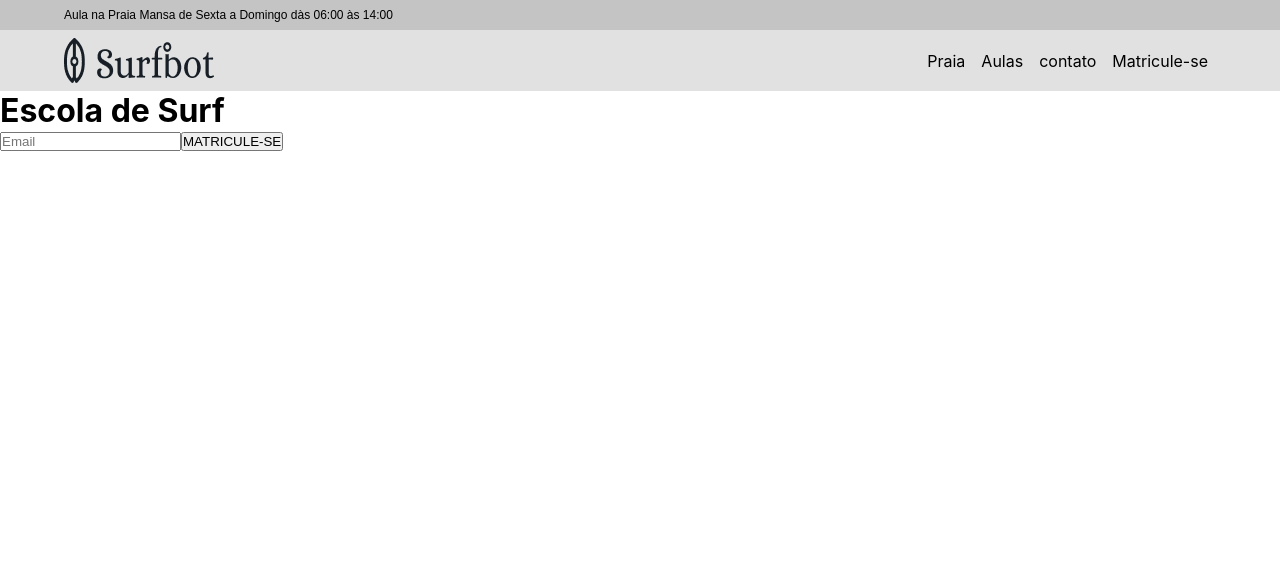
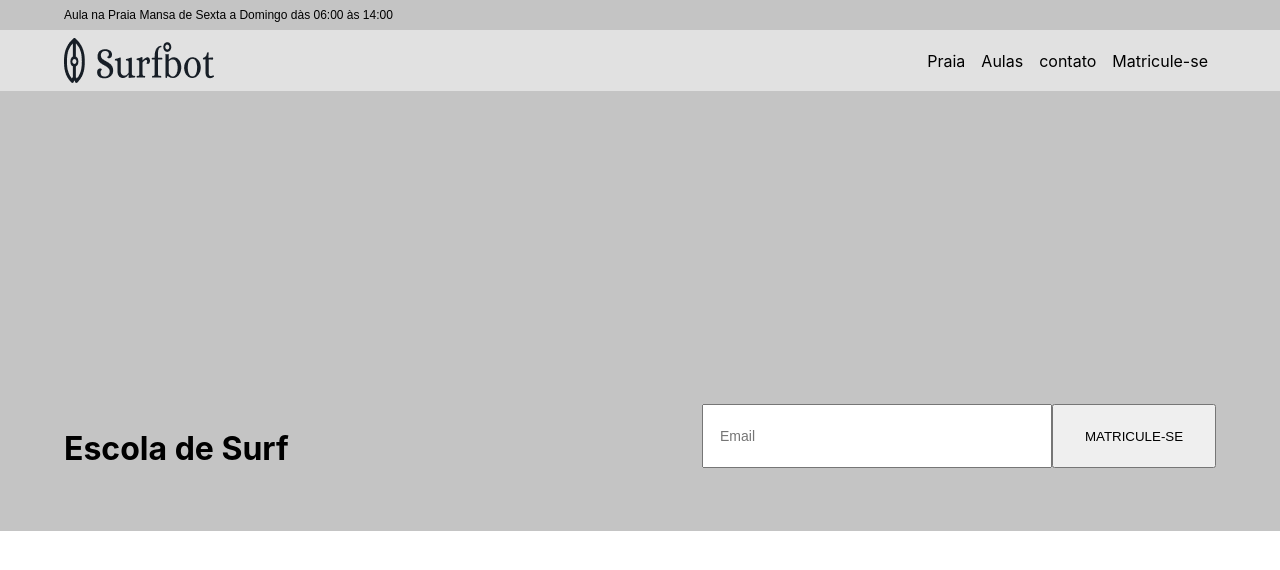
Before and after one commit to lucas-chave/project-surfbot-ui-origamid, a React (Create React App) app in the folder surfbot-origamid/: page / in a window 1280 px wide. Shown: the top 570 px of the page. Built offline with nearby package versions, Linux system fonts and the light colour scheme.

Commit message:
add banner and css

```diff
--- a/surfbot-origamid/src/components/Banner.jsx
+++ b/surfbot-origamid/src/components/Banner.jsx
@@ -1,7 +1,9 @@
+import '../css/banner.css';
+
 function Banner() {
   return (
-    <div>
-      <h1 className="h1">Escola de Surf</h1>
+    <div className="container-banner">
+      <h1>Escola de Surf</h1>
       <form className="form-email">
         <label htmlFor="email">
         <input
@@ -9,9 +11,10 @@ function Banner() {
           placeholder="Email"
           type="email"
           name="email"
+          id="email"
         />
         </label>
-        <button className="button-registre">MATRICULE-SE</button>
+        <button className="button-register">MATRICULE-SE</button>
       </form>
     </div>
   );
--- /dev/null
+++ b/surfbot-origamid/src/css/banner.css
@@ -0,0 +1,31 @@
+.container-banner {
+  display: flex;
+  justify-content: space-between;
+  background: #c4c4c4;
+  height: 440px;
+}
+
+.container-banner h1 {
+  display: flex;
+  align-self: flex-end;
+  margin: 63px 5%;
+}
+
+.container-banner form {
+  display: flex;
+  align-self: flex-end;
+  margin: 63px 5%;
+}
+
+.button-register {
+  width: 164px;
+  height: 64px;
+}
+
+.input-email {
+  padding: 16px;
+  width: 350px;
+  font-size: 14px;
+  font-weight: 400;
+  height: 64px;
+}
```
